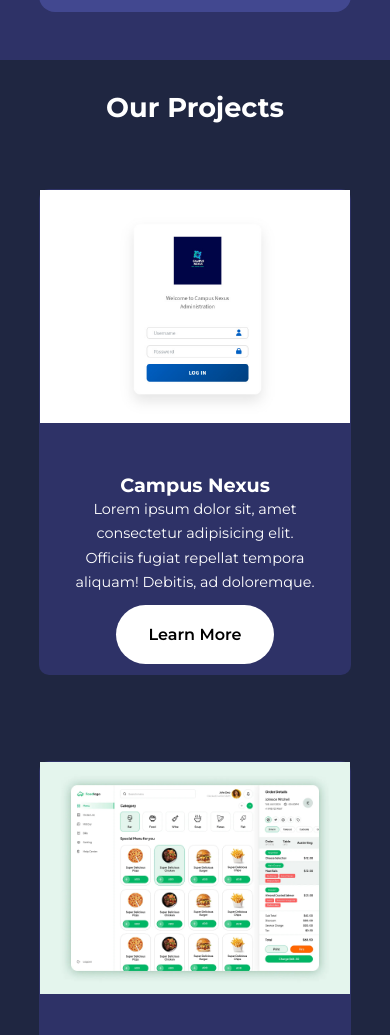
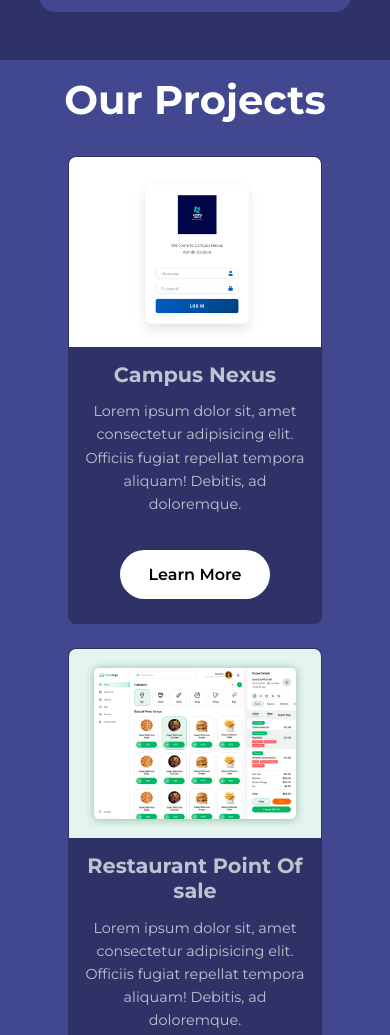
Before and after one commit to CodersClub-IUKC/coders_website, a plain HTML site: page index.html in a window 390 px wide. Shown: the part 2518-3553 px from the top of the page. Drawn offline with nearby package versions, Linux system fonts and the light colour scheme.

Commit message:
style modification

```diff
--- a/css /style.css
+++ b/css /style.css
@@ -180,13 +180,6 @@ header {
   margin-top: 5rem;
 }
 
-/* .header__container {
-  display: grid;
-  grid-template-columns: 1fr 1fr;
-  align-items: center;
-  gap: 5rem;
-  height: 100%;
-} */
 
 .header__container {
   display: grid;
@@ -215,9 +208,7 @@ header {
   font-weight: 700;
   line-height: 1.2;
   margin-bottom: 1.5rem;
-  background: linear-gradient(45deg, var(--color-primary), var(--color-white));
-  -webkit-background-clip: text;
-  -webkit-text-fill-color: transparent;
+  color:var(--color-white)
 }
 
 .header__right-image {
@@ -379,21 +370,41 @@ header {
 /* ==================PROJECTS================ */
 
 .projects {
-  margin-top: 2rem;
+  /* margin-top: 2rem; */
+  width:100%;
+  padding: 4rem 0;
+  background-color: var(--color-bg2);
+  overflow:hidden;
+
+  /* background:var(--color-bg2)
+  padding:6rem 0; */
+
 }
 
+.projects h2{
+  /* text-align:center;
+  margin-bottom:4rem; */
+  text-align:center;
+  margin-bottom:3rem;
+  font-size:2.5rem;
+}
 .projects__container {
   display: grid;
-  grid-template-columns: repeat(3, 1fr);
+  grid-template-columns: repeat(auto-fit, minmax(300px, 1fr));
   gap: 2rem;
+  width:100%;
+  max-width:1200px;
+  margin: 0 auto;
+  padding: 0 1rem;
 }
 
 .project {
+  text-align: center;
   background: var(--color-bg1);
-  text-align: center;
   border: 1px solid transparent;
-  border-radius: 10px;
-  height: 90%;
+  border-radius: 0.5rem;
+  overflow:hidden;
+  /* height: 90%; */
 }
 
 .project:hover {
@@ -403,20 +414,47 @@ header {
 }
 
 .project_image {
+  height:200px;
+  width: 100%;
   overflow: hidden;
+  display: flex;
+  justify-content:center;
+  align-items:center;
+  /* object-fit: cover; */
+}
+
+.project_image img {
   width: 100%;
-  display: block;
-  object-fit: cover;
+  height:100%;
+  object-fit:cover;
+
 }
 
 .projects__info {
-  padding: 2rem;
+  padding: 1.5rem 1.5rem 2rem;
+  font-size: 0.9rem;
+
+}
+.projects__info h4{
+  margin-bottom:0.8rem;
+  font-size:1.3rem;
+  color:var(--color-light)
 }
 
-.projects__info {
-  margin: 1.2rem 0 2rem;
-  font-size: 0.9rem;
+.projects__info p{
+  margin-bottom: 1.5rem;
+  line-height:1.6;
+  color:var(--color-light)
 }
+
+.projects__info .btn{
+  display: inline-block;
+  /* color:var(--color-light); */
+  padding:0.7rem 1.8rem;
+  border-radius:2rem;
+  text-decoration:none;
+}
+
 
 /* ==================FOOTER================ */
 
@@ -599,11 +637,22 @@ footer ul li a:hover {
 
   /* ==================PROJECTS================ */
   .projects {
-    margin-top: 0;
+    /* margin-top: 0; */
+    padding:1rem;
+  }
+  .projects h2{
+      margin-bottom:2rem;
   }
 
   .projects__container {
-    grid-template-columns: 1fr 1fr;
+    grid-template-columns: 1fr;
+    gap: 1.5rem;
+  }
+  .project_image{
+    height:200px;
+  }
+  .projects__info{
+    padding:1rem 1rem 1.5rem;
   }
 
   /* ==================FOOTER================ */
```
